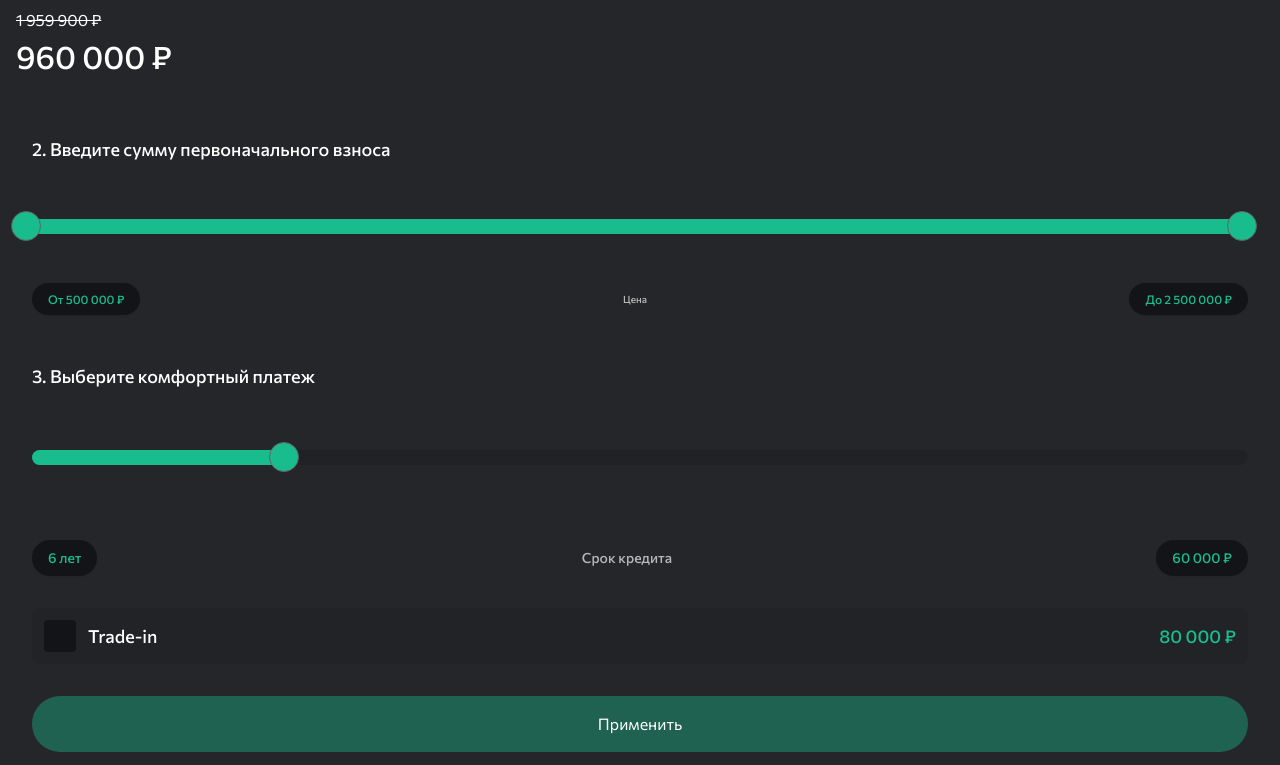
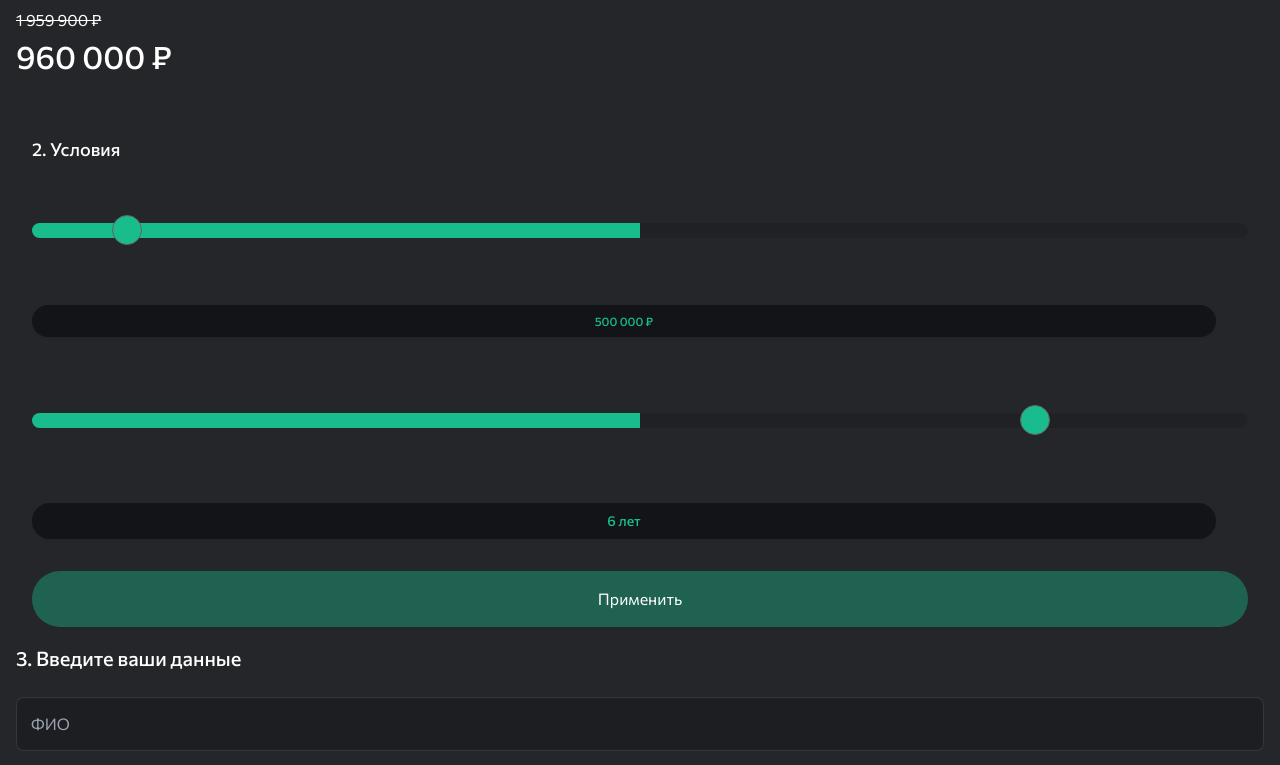
Before and after one commit to TL803/black, a plain HTML site: page pages/Leasing.html in a window 1280 px wide. Shown: the part 1840-2605 px from the top of the page. Drawn offline with nearby package versions, Linux system fonts and the light colour scheme.

Commit message:
fix:taxi

```diff
--- a/pages/Leasing.html
+++ b/pages/Leasing.html
@@ -98,25 +98,45 @@
             <div class="flex flex-col h-full p-6 text-white">
                 <!-- Верхняя часть с крестиком -->
                 <div class="flex justify-between items-center mb-6">
-            <button id="closeMenu" class="text-white text-2xl w-8 h-8 flex items-center justify-center">&times;</button>
+                    <button id="closeMenu"
+                        class="text-white text-2xl w-8 h-8 flex items-center justify-center">&times;</button>
                 </div>
 
                 <!-- Навигация с прокруткой -->
                 <nav class="flex-1 overflow-y-auto py-2">
                     <ul class="space-y-4">
-                <li><a href="./" class="block py-2 px-4 hover:bg-secondary/50 rounded-lg">Главная</a><hr class="border-t border-[#19BC8D33] my-2"></li>
-                <li><a href="./carloan.html" class="block py-2 px-4 hover:bg-secondary/50 rounded-lg">Автокредит</a><hr class="border-t border-[#19BC8D33] my-2"></li>
-                <li><a href="./TradeIn.html" class="block py-2 px-4 hover:bg-secondary/50 rounded-lg">Trade-in</a><hr class="border-t border-[#19BC8D33] my-2"></li>
-                <li><a href="./stock.html" class="block py-2 px-4 hover:bg-secondary/50 rounded-lg">Акции</a><hr class="border-t border-[#19BC8D33] my-2"></li>
-                <li><a href="./service.html" class="block py-2 px-4 hover:bg-secondary/50 rounded-lg">Сервис</a><hr class="border-t border-[#19BC8D33] my-2"></li>
-                <li><a href="./Leasing.html" class="block py-2 px-4 hover:bg-secondary/50 rounded-lg">Лизинг</a><hr class="border-t border-[#19BC8D33] my-2"></li>
-                <li><a href="./ransom.html" class="block py-2 px-4 hover:bg-secondary/50 rounded-lg">Выкуп</a><hr class="border-t border-[#19BC8D33] my-2"></li>
-                <li><a href="./taxiСar.html" class="block py-2 px-4 hover:bg-secondary/50 rounded-lg">Авто под такси</a><hr class="border-t border-[#19BC8D33] my-2"></li>
-                <li><a href="./Contacts.html" class="block py-2 px-4 hover:bg-secondary/50 rounded-lg">Контакты</a></li>
+                        <li><a href="./" class="block py-2 px-4 hover:bg-secondary/50 rounded-lg">Главная</a>
+                            <hr class="border-t border-[#19BC8D33] my-2">
+                        </li>
+                        <li><a href="./carloan.html"
+                                class="block py-2 px-4 hover:bg-secondary/50 rounded-lg">Автокредит</a>
+                            <hr class="border-t border-[#19BC8D33] my-2">
+                        </li>
+                        <li><a href="./TradeIn.html"
+                                class="block py-2 px-4 hover:bg-secondary/50 rounded-lg">Trade-in</a>
+                            <hr class="border-t border-[#19BC8D33] my-2">
+                        </li>
+                        <li><a href="./stock.html" class="block py-2 px-4 hover:bg-secondary/50 rounded-lg">Акции</a>
+                            <hr class="border-t border-[#19BC8D33] my-2">
+                        </li>
+                        <li><a href="./service.html" class="block py-2 px-4 hover:bg-secondary/50 rounded-lg">Сервис</a>
+                            <hr class="border-t border-[#19BC8D33] my-2">
+                        </li>
+                        <li><a href="./Leasing.html" class="block py-2 px-4 hover:bg-secondary/50 rounded-lg">Лизинг</a>
+                            <hr class="border-t border-[#19BC8D33] my-2">
+                        </li>
+                        <li><a href="./ransom.html" class="block py-2 px-4 hover:bg-secondary/50 rounded-lg">Выкуп</a>
+                            <hr class="border-t border-[#19BC8D33] my-2">
+                        </li>
+                        <li><a href="./taxiСar.html" class="block py-2 px-4 hover:bg-secondary/50 rounded-lg">Авто под
+                                такси</a>
+                            <hr class="border-t border-[#19BC8D33] my-2">
+                        </li>
+                        <li><a href="./Contacts.html"
+                                class="block py-2 px-4 hover:bg-secondary/50 rounded-lg">Контакты</a></li>
                     </ul>
                 </nav>
 
-        <!-- Футер (контакты) всегда внизу -->
                 <div class="pt-6 border-t border-gray-700 text-sm text-gray-300 mt-4">
                     <p>+7 (999) 999-99-99</p>
                     <p>ул. Юбилейная д.8 кв 6</p>
@@ -124,7 +144,6 @@
             </div>
         </div>
 
-        <!-- Overlay (затемнение фона при открытом меню) -->
         <div id="overlay" class="fixed inset-0 bg-black/50 z-40 hidden"></div>
     </header>
 
@@ -235,73 +254,44 @@
             <form
                 class="p-4 md:p-[20px] md:px-[92px] md:py-[100px] rounded-[24px] md:bg-[#1314171F] flex flex-col gap-8 md:gap-[60px]"
                 action="">
-                <!-- Сумма первоначального взноса -->
-                <h2 class="text-[18px] md:text-[48px] font-medium">2. Введите сумму первоначального взноса</h2>
 
-                <div class="relative h-8 flex items-center mb-4 md:mb-6">
-                    <div id="price-slider" class="w-full"></div>
-                </div>
+                <h2 class="text-[18px] md:text-[48px] font-medium"> 2. Условия </h2>
+
+            <input type="range" class="thick-blue-slider block w-full" id="downPaymentSlider" min="100000"
+                    max="6000000" value="500000" step="10000">
 
                 <div class="flex justify-between items-center text-xs md:text-sm font-medium mt-2 md:mt-4 mb-4 md:mb-6">
-                    <div class="bg-[#131417] text-gray-600 px-4 md:px-8 py-2 md:py-4 rounded-[50px] shadow-sm">
-                        <span class="text-[12px] md:text-[18px] text-[#19BC8D]" id="minPriceValue">От 500 000 ₽</span>
+                    <div class="bg-[#131417] text-gray-600 px-4 md:px-8 py-2 md:py-4 w-full text-center rounded-[50px] shadow-sm">
+                        <span class="text-[12px] md:text-[18px]  text-[#19BC8D]" id="downPaymentValue">500 000 ₽</span>
                     </div>
-                    <div class="text-[#B8B8B8] text-[10px] md:text-[18px] text-center mx-2 md:mx-0">Цена</div>
-                    <div class="bg-[#131417] text-gray-600 px-4 md:px-8 py-2 md:py-4 rounded-[50px] shadow-sm">
-                        <span class="text-[12px] md:text-[18px] text-[#19BC8D]" id="maxPriceValue">До 2 500 000 ₽</span>
-                    </div>
-                </div>
-
-                <!-- Комфортный платеж -->
-                <h2 class="text-[18px] md:text-[48px] font-medium">3. Выберите комфортный платеж</h2>
-
-                <!-- Слайдер -->
-                <input type="range" class="thick-blue-slider block w-full" id="mobilePaymentSlider" min="0" max="100"
-                    value="20">
-
-                <!-- Отображение значений -->
-                <div class="flex justify-between items-center text-sm font-medium mt-4">
-                    <div class="bg-[#131417] text-[#19BC8D] px-4 md:px-8 py-2 md:py-4 rounded-[50px] shadow-sm">
-                        <span class="text-[14px]" id="termValue">6 лет</span>
-                    </div>
-                    <div class="text-[#B8B8B8]">Срок кредита</div>
-                    <div class="bg-[#131417] text-[#19BC8D] px-4 md:px-8 py-2 md:py-4 rounded-[50px] shadow-sm">
-                        <span class="text-[14px]" id="paymentValue">60 000 ₽</span>
+                    <div
+                        class="bg-[#131417] text-gray-600 px-4 md:px-8 py-2 md:py-4 rounded-[50px] shadow-sm opacity-0 pointer-events-none">
+                        <span></span>
                     </div>
                 </div>
 
 
-                <!-- Trade-in -->
-                <div class="flex items-center justify-between bg-[#1F2023]/[44%] p-3 md:p-4 rounded-lg">
-                    <div class="flex items-center gap-3 md:gap-4">
-                        <input id="show-details" class="custom-checkbox" type="checkbox" />
-                        <div>
-                            <label class="text-white text-lg md:text-2xl font-medium">Trade-in</label>
-                            <p class="text-xs md:text-base text-white mt-1 hidden md:block">
-                                Стоимость вашего авто и скидка
-                            </p>
+
+                <input type="range" class="thick-blue-slider block w-full" id="termSlider" min="1" max="7" value="6"
+                    step="1">
+
+                <div class="flex justify-between items-center text-sm font-medium mt-4">
+                    <div class="bg-[#131417] text-[#19BC8D] w-full text-center px-4 md:px-8 py-2 md:py-4 rounded-[50px] shadow-sm">
+                        <span class="text-[14px]" id="termValue">6 лет</span>
+                    </div>
+                    <div
+                        class="bg-[#131417] text-[#19BC8D] px-4 md:px-8 py-2 md:py-4 rounded-[50px] shadow-sm opacity-0 pointer-events-none">
+                        <span></span>
                     </div>
                 </div>
-                    <span class="text-right text-[#19BC8D] text-lg md:text-2xl font-medium">
-                        80 000 ₽
-                    </span>
-                </div>
 
-                <!-- Форма Trade-in (скрыта по умолчанию) -->
-                <div id="tradein-form" class="flex flex-col gap-4 md:gap-[60px] hidden">
-                    <input type="text" class="custom-select p-3 md:p-4 text-sm md:text-base"
-                        placeholder="Марка автомобиля">
-                    <input type="text" class="custom-select p-3 md:p-4 text-sm md:text-base" placeholder="Модель">
-                    <input type="text" class="custom-select p-3 md:p-4 text-sm md:text-base" placeholder="Год">
-                    <input type="text" class="custom-select p-3 md:p-4 text-sm md:text-base" placeholder="Пробег">
-                </div>
 
-                <!-- Кнопка -->
                 <button type="button"
                     class="text-[16px] md:text-[36px] bg-[#19BC8D66] rounded-[32px] py-4 md:py-[32px]">
                     Применить
                 </button>
             </form>
+
 
         </section>
         <section>
@@ -333,12 +323,8 @@
                     <div class="rounded-xl overflow-hidden shadow-lg transform transition hover:shadow-xl">
                         <iframe
                             src="https://yandex.ru/map-widget/v1/?um=constructor%3Aa1e5d8f9d8f9d8f9d8f9d8f9d8f9d8f9d8f9d8f9d8f9d8f9d8f9d8f9d8f9d8f9&amp;source=constructor"
-            width="100%"
-            height="220"
-            frameborder="0"
-            allowfullscreen="true"
-            aria-label="Карта расположения компании"
-            style="border: none; border-radius: 12px;">
+                            width="100%" height="220" frameborder="0" allowfullscreen="true"
+                            aria-label="Карта расположения компании" style="border: none; border-radius: 12px;">
                         </iframe>
                     </div>
                 </div>
@@ -366,7 +352,8 @@
                     <!-- Контакты -->
                     <div>
                         <h3 class="text-xl font-normal text-gray-300 mb-2">Контакты</h3>
-          <a href="tel:+79999999999" class="text-2xl font-medium hover:text-secondary transition duration-200">
+                        <a href="tel:+79999999999"
+                            class="text-2xl font-medium hover:text-secondary transition duration-200">
                             +7 (495) 778-98-50
                         </a>
                     </div>
@@ -395,13 +382,10 @@
 
     <script src="../script/burger.js"></script>
     <script type="module" src="../script/main.js"></script>
+    <script type="module" src="../script/LeasingSliders.js"></script>
 
     <script src="../script/ChangeColors.js"></script>
-    <!-- <script src="./doubleSidedRange.js"></script>
-    <script src="./showDetails.js"></script> -->
     <script src="../script/selectedOption.js"></script>
-    <script src="../script/single-slider.js"></script>
-    <script src="../script/doubleSidedRange.js"></script>
     <script src="../script/showDetails.js"></script>
 </body>
 
--- /dev/null
+++ b/script/LeasingSliders.js
@@ -0,0 +1,35 @@
+  // 1. Слайдер первоначального взноса
+  const downPaymentSlider = document.getElementById('downPaymentSlider');
+  const downPaymentValue = document.getElementById('downPaymentValue');
+
+  downPaymentSlider.addEventListener('input', function () {
+    const value = parseInt(this.value).toLocaleString('ru-RU') + ' ₽';
+    downPaymentValue.textContent = value;
+
+    // Рассчитываем процент
+    const percent = ((this.value - this.min) / (this.max - this.min)) * 100;
+
+    // Устанавливаем CSS-переменную для трека
+    this.style.setProperty('--progress', `${percent}%`);
+  });
+
+  // Инициализация
+  downPaymentSlider.dispatchEvent(new Event('input'));
+
+
+  // 2. Слайдер срока кредита
+  const termSlider = document.getElementById('termSlider');
+  const termValue = document.getElementById('termValue');
+
+  function getYearWord(year) {
+    if (year % 10 === 1 && year % 100 !== 11) return 'год';
+    if (year % 10 >= 2 && year % 10 <= 4 && (year % 100 < 10 || year % 100 >= 20)) return 'года';
+    return 'лет';
+  }
+
+  termSlider.addEventListener('input', function () {
+    const term = this.value;
+    termValue.textContent = `${term} ${getYearWord(term)}`;
+  });
+
+  termSlider.dispatchEvent(new Event('input'));
```
Also changed, not shown: script/showCar.js (+2 -8 lines). Lines whose indentation alone changed are shown as unchanged.
